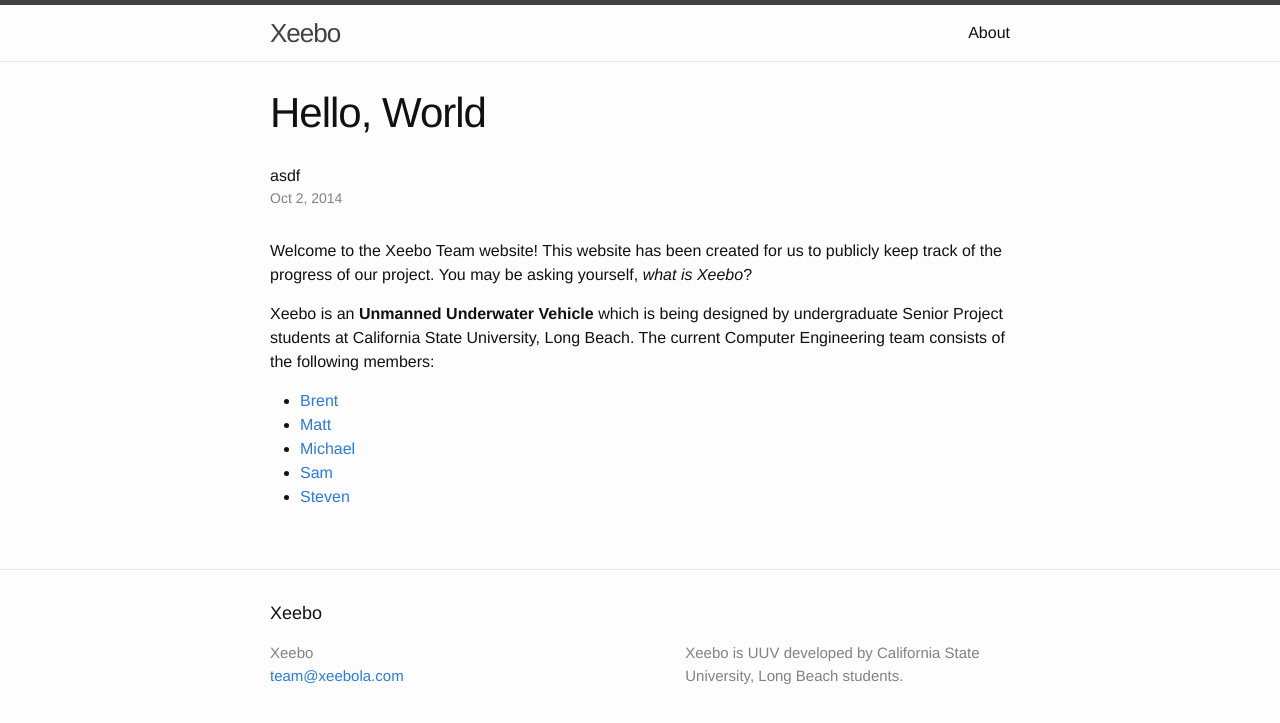
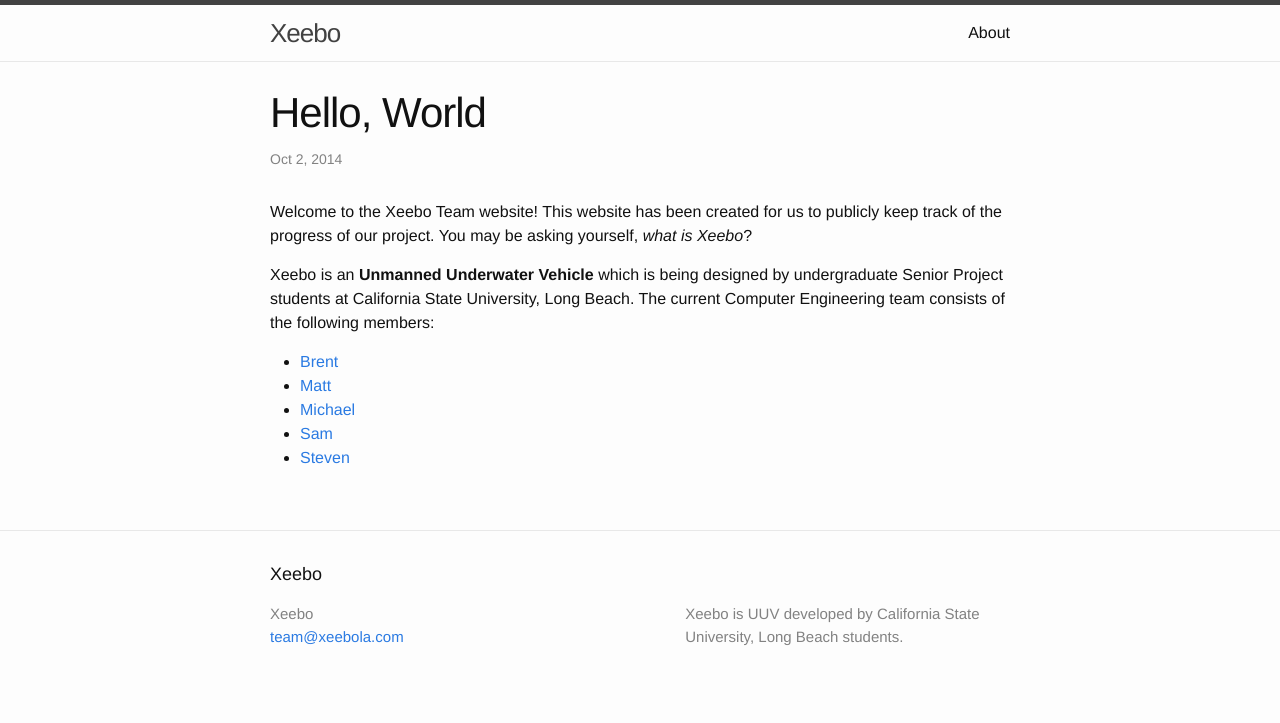
Before and after one commit to vartan/Xeebo, a Jekyll site: the page built from _posts/2014-10-02-hello-world.markdown, in a window 1280 px wide. Shown: the top 723 px of the page. Built offline with Jekyll 4.4.1, drawn with Linux system fonts in a browser that asks for light colours.

Commit message:
added first post

```diff
--- a/_layouts/post.html
+++ b/_layouts/post.html
@@ -5,7 +5,6 @@ layout: default
 
   <header class="post-header">
     <h1 class="post-title">{{ page.title }}</h1>
-    <p class="post-content">{{ post.excerpt }}</p>asdf
     <p class="post-meta">{{ page.date | date: "%b %-d, %Y" }}{% if page.author %} • {{ page.author }}{% endif %}{% if page.meta %} • {{ page.meta }}{% endif %}</p>
   </header>
 
```
